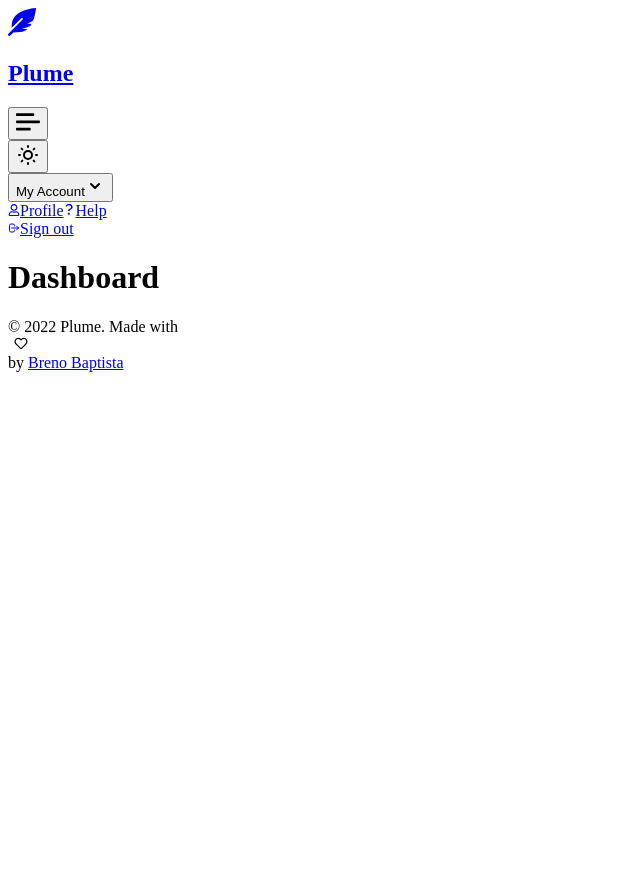
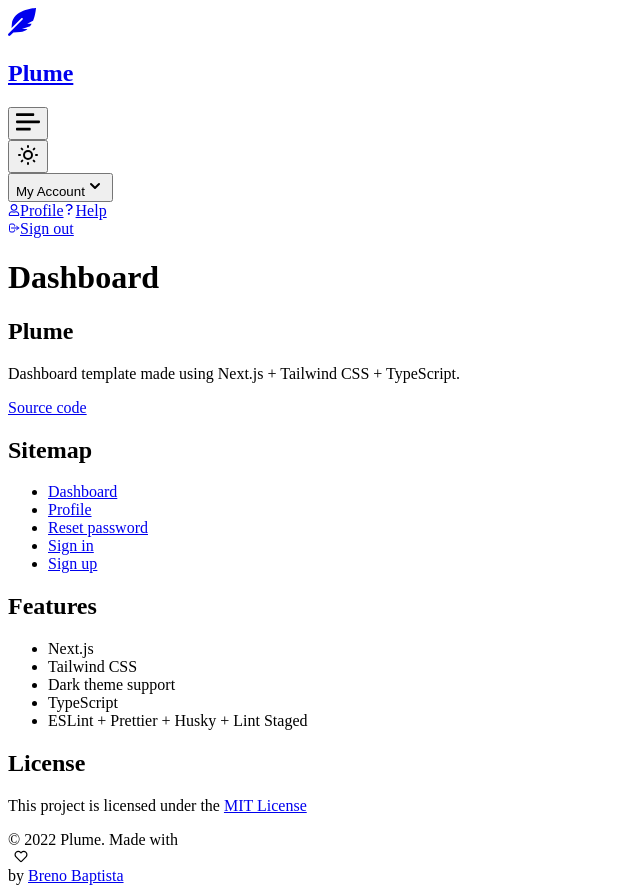
Before and after one commit to brenobaptista/plume-dashboard, a Next.js app: page /dashboard in a window 1280 px wide. Shown: the whole page, without its empty margins (0-640 px from the left). Before the commit the page ends 800 px from the top, so only its background shows below. Built offline with nearby package versions, Linux system fonts and the light colour scheme.

Commit message:
Add some content to main page

```diff
--- a/app/dashboard/page.tsx
+++ b/app/dashboard/page.tsx
@@ -1,3 +1,4 @@
+import Link from 'next/link'
 import { Metadata } from 'next'
 
 import Heading from '@/components/Heading'
@@ -6,13 +7,116 @@ export const metadata: Metadata = {
   title: 'Plume - Dashboard'
 }
 
-const Page = () => {
-  return (
-    <>
-      <Heading tag='h1'>Dashboard</Heading>
-      <div className='mt-4 min-h-main w-full rounded border border-gray-200 bg-white p-4 dark:border-gray-700 dark:bg-gray-800 sm:p-6' />
-    </>
-  )
-}
+const Page = () => (
+  <>
+    <Heading tag='h1'>Dashboard</Heading>
+    <div className='min-h-main w-full rounded border border-gray-200 bg-white p-4 dark:border-gray-700 dark:bg-gray-800 sm:p-6'>
+      <div className='flex flex-col gap-8'>
+        <Plume />
+        <Sitemap />
+        <Features />
+        <License />
+      </div>
+    </div>
+  </>
+)
+
+const Plume = () => (
+  <div>
+    <Heading tag='h2'>Plume</Heading>
+    <p>Dashboard template made using Next.js + Tailwind CSS + TypeScript.</p>
+    <div>
+      <Link
+        href='https://github.com/brenobaptista/plume-dashboard'
+        className='text-violet-600 hover:opacity-75 dark:text-violet-400'
+        passHref
+      >
+        Source code
+      </Link>
+    </div>
+  </div>
+)
+
+const Sitemap = () => (
+  <div>
+    <Heading tag='h2'>Sitemap</Heading>
+    <ul>
+      <li>
+        <Link
+          href='/dashboard'
+          className='text-violet-600 hover:opacity-75 dark:text-violet-400'
+          passHref
+        >
+          Dashboard
+        </Link>
+      </li>
+      <li>
+        <Link
+          href='/dashboard/profile'
+          className='text-violet-600 hover:opacity-75 dark:text-violet-400'
+          passHref
+        >
+          Profile
+        </Link>
+      </li>
+      <li>
+        <Link
+          href='/flow/reset-password'
+          className='text-violet-600 hover:opacity-75 dark:text-violet-400'
+          passHref
+        >
+          Reset password
+        </Link>
+      </li>
+      <li>
+        <Link
+          href='/flow/sign-in'
+          className='text-violet-600 hover:opacity-75 dark:text-violet-400'
+          passHref
+        >
+          Sign in
+        </Link>
+      </li>
+      <li>
+        <Link
+          href='/flow/sign-up'
+          className='text-violet-600 hover:opacity-75 dark:text-violet-400'
+          passHref
+        >
+          Sign up
+        </Link>
+      </li>
+    </ul>
+  </div>
+)
+
+const Features = () => (
+  <div>
+    <Heading tag='h2'>Features</Heading>
+    <ul>
+      <li>Next.js</li>
+      <li>Tailwind CSS</li>
+      <li>Dark theme support</li>
+      <li>TypeScript</li>
+      <li>ESLint + Prettier + Husky + Lint Staged</li>
+    </ul>
+  </div>
+)
+
+const License = () => (
+  <div>
+    <Heading tag='h2'>License</Heading>
+    <p>
+      This project is licensed under the{' '}
+      <Link
+        href='https://github.com/brenobaptista/plume-dashboard/blob/main/LICENSE'
+        className='text-violet-600 hover:opacity-75 dark:text-violet-400'
+        passHref
+      >
+        MIT License
+      </Link>
+    </p>
+  </div>
+)
 
 export default Page
```
